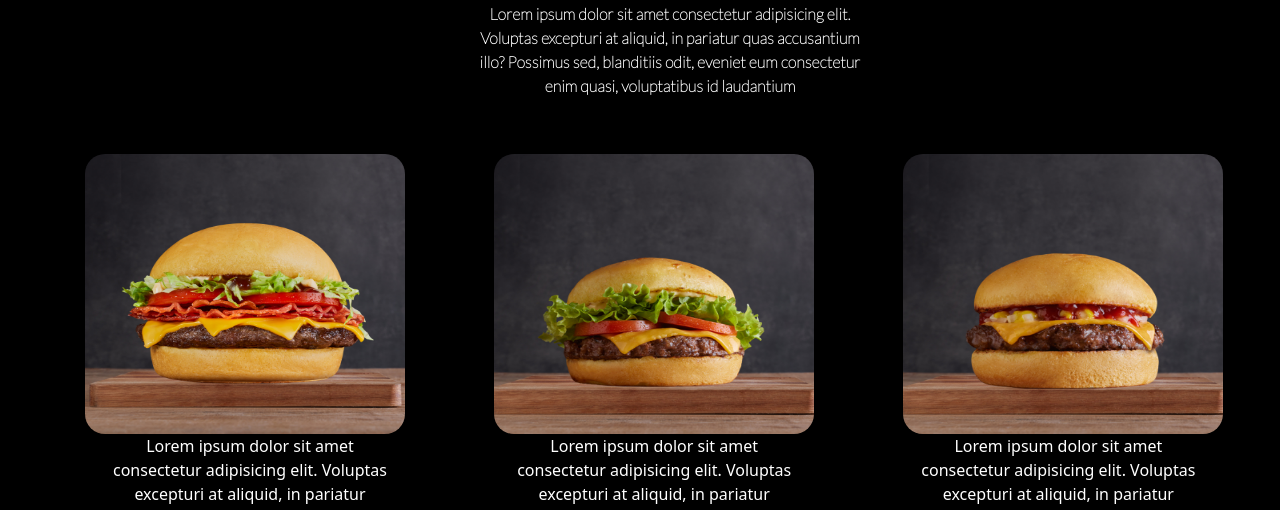
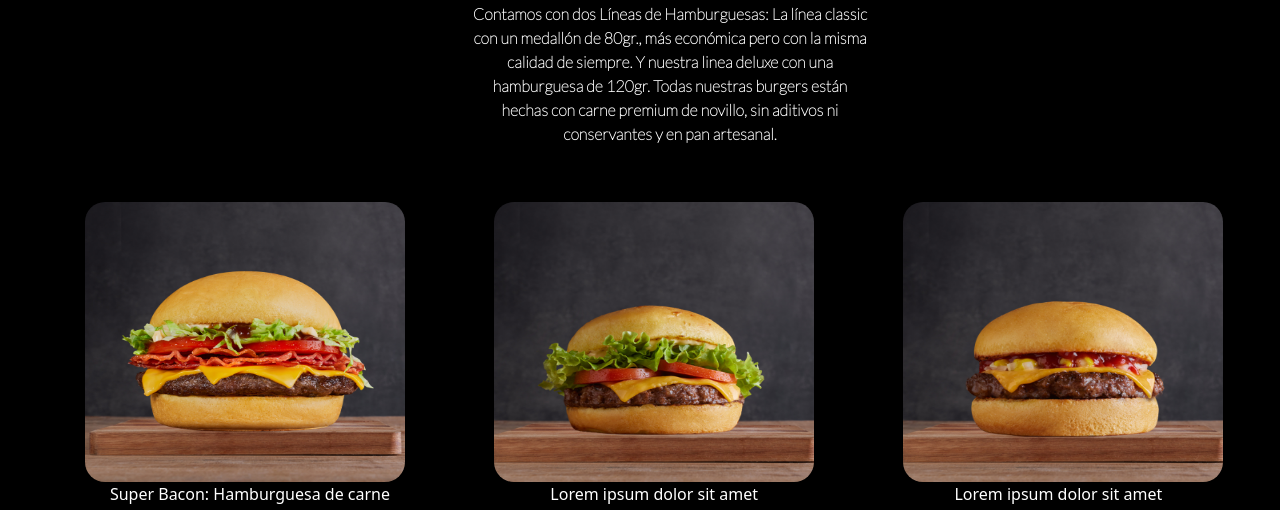
Before and after one commit to debora662/Hulkburguers, a plain HTML site: page pages/menu.html in a window 1280 px wide. Shown: the part 288-798 px from the top of the page. Drawn offline with nearby package versions, Linux system fonts and the light colour scheme.

Commit message:
updates imgs

```diff
--- a/pages/menu.html
+++ b/pages/menu.html
@@ -30,7 +30,7 @@
                         <a class="links" href="./menu.html">Menu</a>
                     </li>
                     <div class="container">
-                        <img img id="margin_left" src="../assets/imagenes/LogoBurguer.png" alt="logo_hulkburguers"
+                        <img id="margin_left" src="../assets/imagenes/LogoBurguer.png" alt="logo_hulkburguers"
                             width="100" height="100">
                         </a>
                     </div>
@@ -52,9 +52,10 @@
                 <h2>Hamburguesas</h2>
             </div>
             <div class="texto2">
-                <p>Lorem ipsum dolor sit amet consectetur adipisicing elit. Voluptas excepturi at aliquid, in
-                    pariatur quas accusantium illo? Possimus sed, blanditiis odit, eveniet eum consectetur enim quasi,
-                    voluptatibus id laudantium</p>
+                <p>Contamos con dos Líneas de Hamburguesas: La línea classic con un medallón de 80gr., más económica
+                    pero con la misma calidad de siempre. Y nuestra linea deluxe con una hamburguesa de 120gr. Todas
+                    nuestras burgers están hechas con carne premium de novillo, sin aditivos ni conservantes y en pan
+                    artesanal.</p>
             </div>
         </article>
         <div class="img-hamburguesas">
@@ -63,8 +64,7 @@
             <img src="../assets/imagenes/hamb3.jpg" alt="hmb-3">
         </div>
         <div class="text-hamburguesas">
-            <p>Lorem ipsum dolor sit amet consectetur adipisicing elit. Voluptas excepturi at aliquid, in
-                pariatur
+            <p>Super Bacon: Hamburguesa de carne 120g, lechuga, tomate, cheddar, panceta y barbacoa.
             </p>
             <p>Lorem ipsum dolor sit amet consectetur adipisicing elit. Voluptas excepturi at aliquid, in
                 pariatur
```
Also changed, not shown: pages/nosotros.html (+1 -1 lines).
